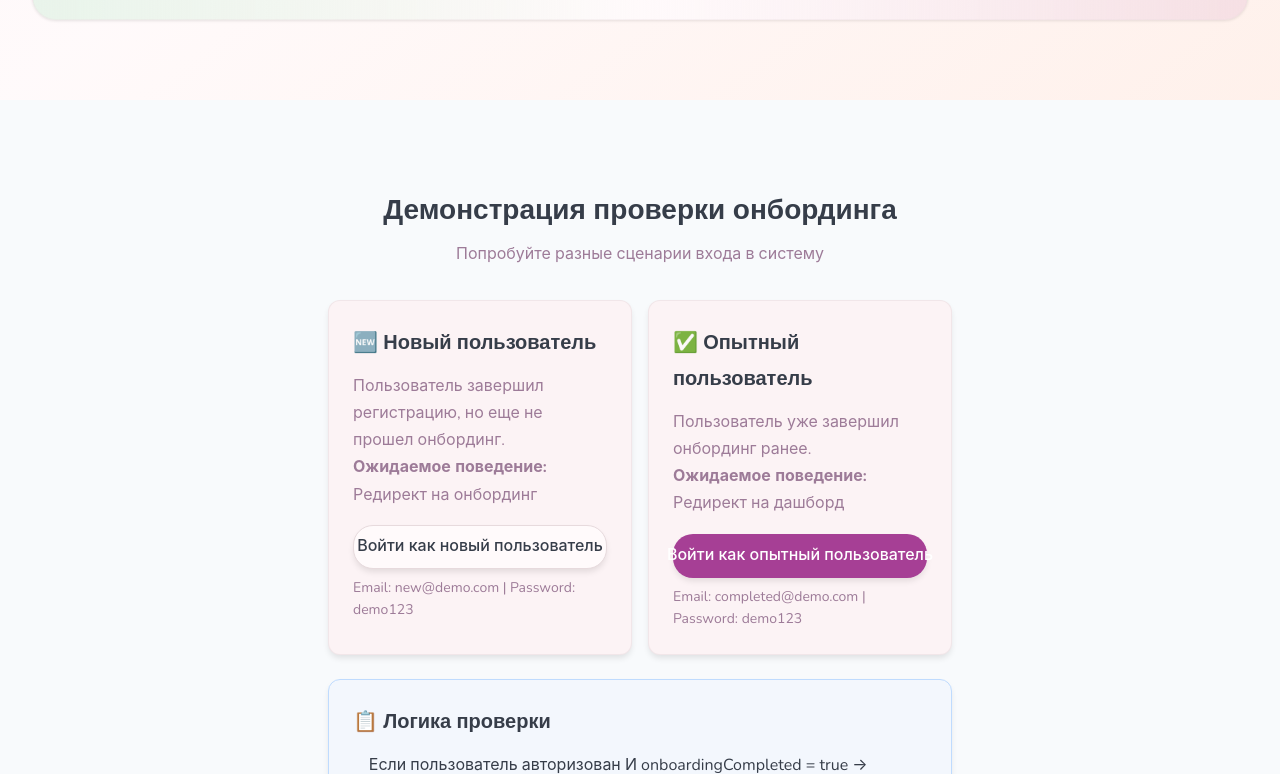
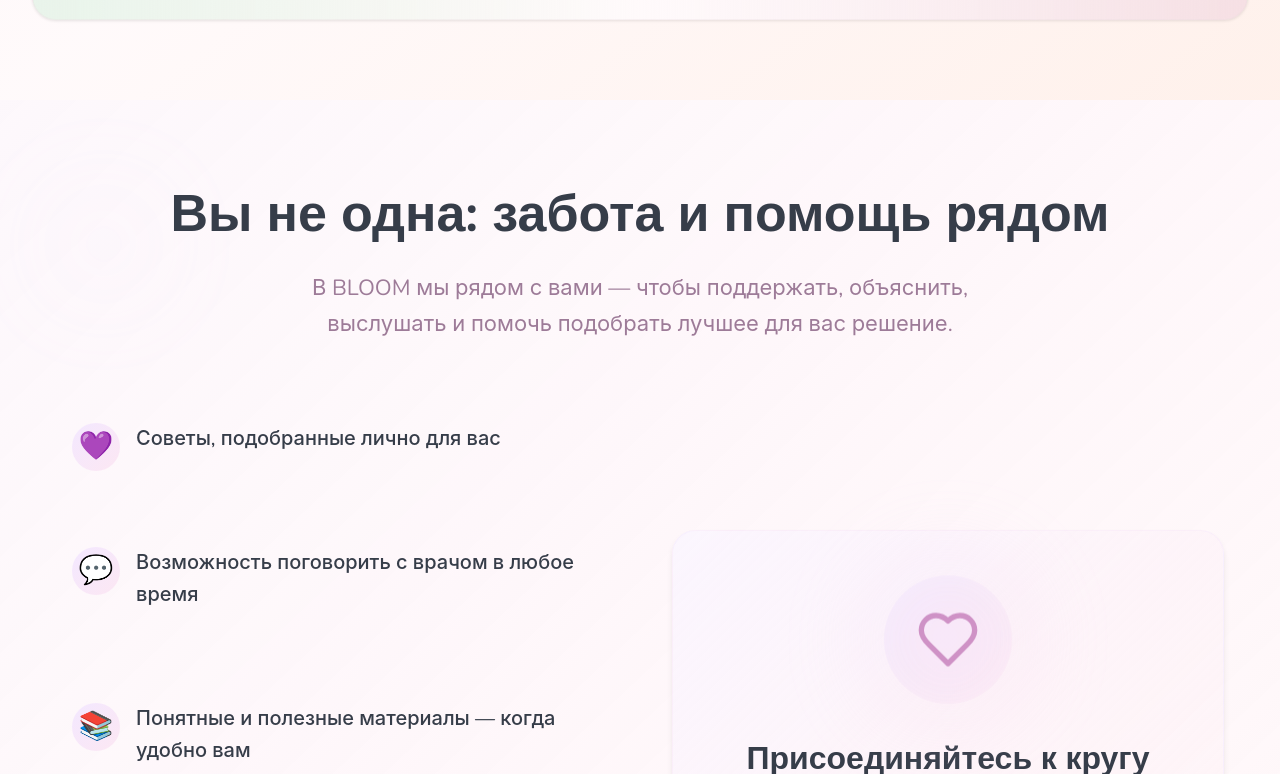
Before and after one commit to helgasoul/eva-wellbeing-platform, a React (Vite) app: page / in a window 1280 px wide. Shown: the part 4326-5100 px from the top of the page. Built offline with nearby package versions, Linux system fonts and the light colour scheme.

Commit message:
Remove content from home page for admin role.

```diff
--- a/src/pages/Home.tsx
+++ b/src/pages/Home.tsx
@@ -79,12 +79,14 @@ const Home = () => {
       {/* Показатели доверия */}
       <TrustIndicatorsSection />
 
-      {/* Демонстрация онбординга */}
-      <section className="py-16 px-6 bg-slate-50">
-        <div className="container mx-auto">
-          <OnboardingDemo />
-        </div>
-      </section>
+      {/* Демонстрация онбординга - только для администраторов */}
+      {user?.role === UserRole.ADMIN && (
+        <section className="py-16 px-6 bg-slate-50">
+          <div className="container mx-auto">
+            <OnboardingDemo />
+          </div>
+        </section>
+      )}
 
       {/* Empathetic Support Section */}
       <section className="py-20 px-6 bg-gradient-to-br from-purple-50/40 via-pink-50/30 to-rose-50/20 relative overflow-hidden">
```
